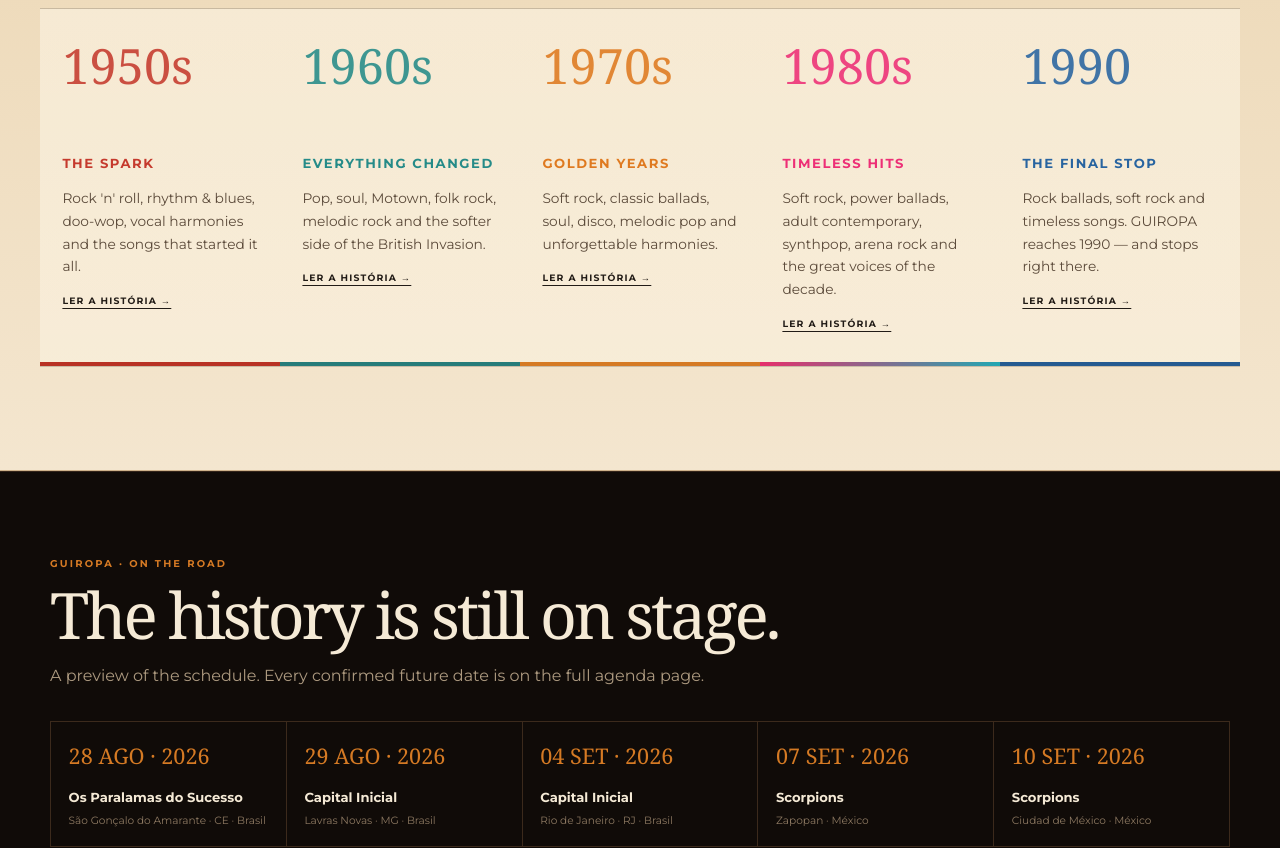
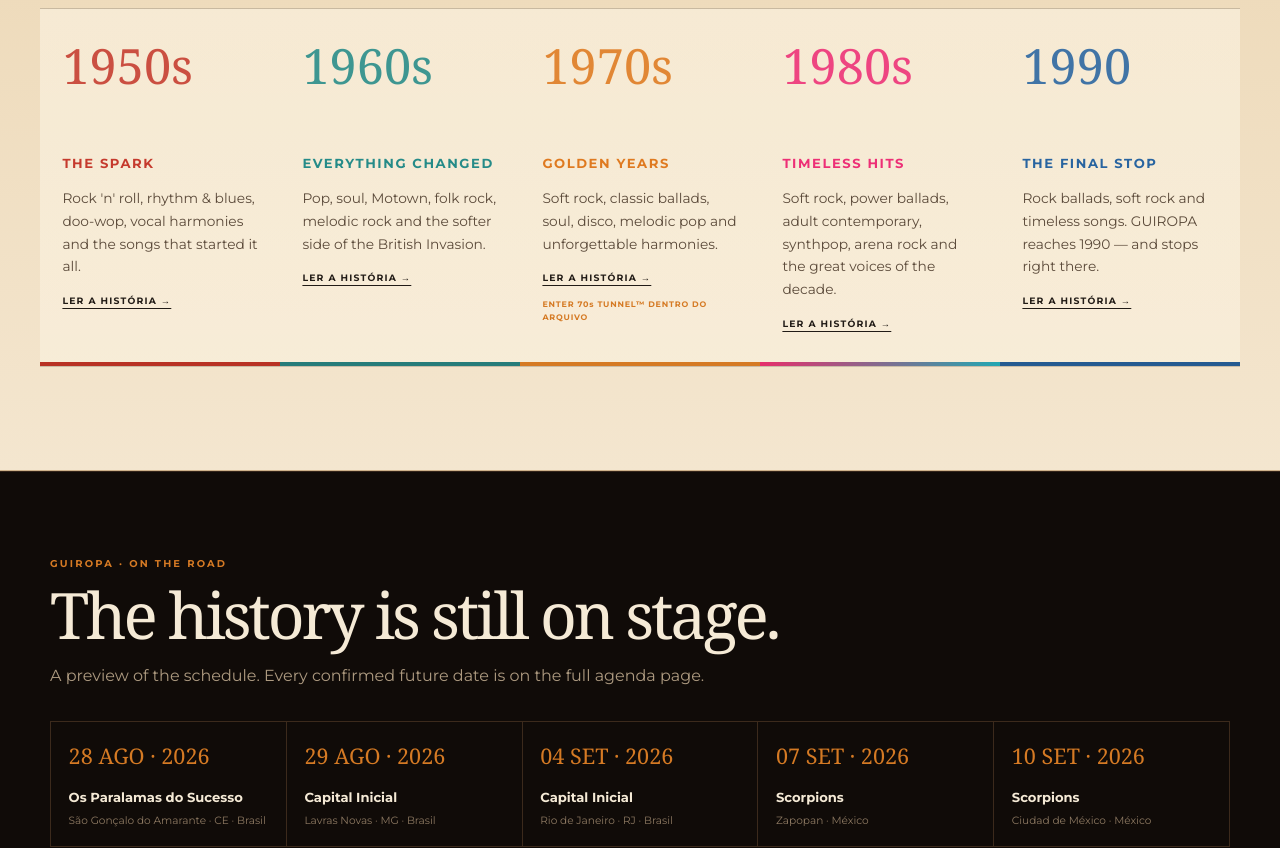
Before and after one commit to 7-Seas-Global-and-Hafen-Consolidators/guiropa-systems, a React (Vite) app in the folder client/: page / in a window 1280 px wide. Shown: the part 1485-2333 px from the top of the page. Built offline with nearby package versions, Linux system fonts and the light colour scheme.

Commit message:
Preserve 70s tunnel entry signal inside editorial archive flow

```diff
--- a/client/src/components/ExploreHub.jsx
+++ b/client/src/components/ExploreHub.jsx
@@ -36,6 +36,9 @@ export default function ExploreHub() {
                   <h3>{item.title}</h3>
                   <p>{item.description}</p>
                   <span className="guiropa-decade__archive-entry">LER A HISTÓRIA →</span>
+                  {item.code === "70" && (
+                    <span className="guiropa-decade__tunnel-note">ENTER 70s TUNNEL™ DENTRO DO ARQUIVO</span>
+                  )}
                 </article>
               </Link>
             ))}
@@ -43,7 +46,7 @@ export default function ExploreHub() {
         </div>
 
         <style>{`
-          .guiropa-decades-static{min-height:0!important;padding:clamp(4.8rem,8vw,7rem) 0!important}.guiropa-decades-static .guiropa-section-heading,.guiropa-decades-static .guiropa-decades-grid,.guiropa-decades-static .guiropa-decade{opacity:1!important;visibility:visible!important;transform:none}.guiropa-decade-link{color:inherit;text-decoration:none;display:block}.guiropa-decade-link .guiropa-decade{height:100%}.guiropa-decades-static .guiropa-decade:hover{transform:translateY(-4px)}.guiropa-decade__archive-entry{display:inline-block;margin-top:1rem;color:currentColor;font-size:.58rem;font-weight:900;letter-spacing:.13em;text-decoration:underline;text-underline-offset:4px}@media(max-width:900px){.guiropa-decades-static{padding:4.5rem 0!important}}@media(max-width:600px){.guiropa-decades-static{padding:3.8rem 0!important}}
+          .guiropa-decades-static{min-height:0!important;padding:clamp(4.8rem,8vw,7rem) 0!important}.guiropa-decades-static .guiropa-section-heading,.guiropa-decades-static .guiropa-decades-grid,.guiropa-decades-static .guiropa-decade{opacity:1!important;visibility:visible!important;transform:none}.guiropa-decade-link{color:inherit;text-decoration:none;display:block}.guiropa-decade-link .guiropa-decade{height:100%}.guiropa-decades-static .guiropa-decade:hover{transform:translateY(-4px)}.guiropa-decade__archive-entry{display:inline-block;margin-top:1rem;color:currentColor;font-size:.58rem;font-weight:900;letter-spacing:.13em;text-decoration:underline;text-underline-offset:4px}.guiropa-decade__tunnel-note{display:block;margin-top:.55rem;color:#d57a24;font-size:.5rem;font-weight:900;letter-spacing:.1em}@media(max-width:900px){.guiropa-decades-static{padding:4.5rem 0!important}}@media(max-width:600px){.guiropa-decades-static{padding:3.8rem 0!important}}
         `}</style>
       </section>
 
```
